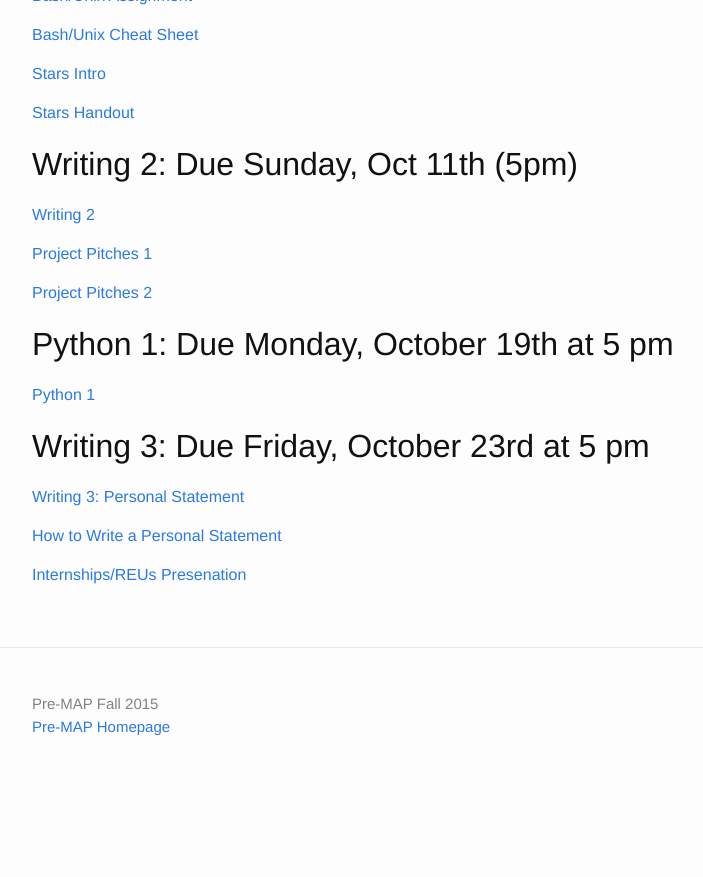
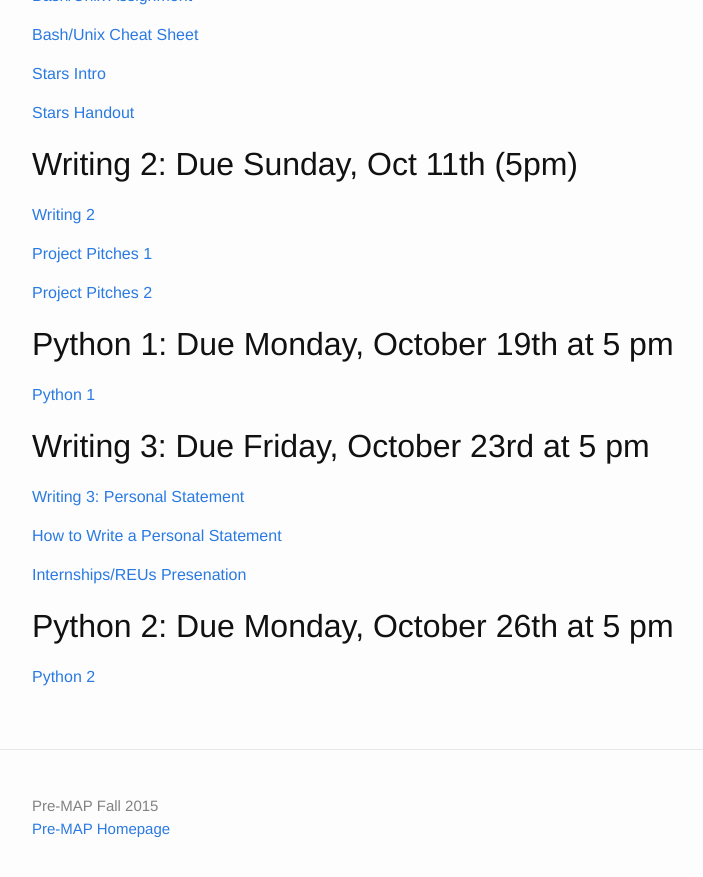
Before and after one commit to kgarofali/Pre-MAP, a Jekyll site: the page built from assignments.md, in a window 1280 px wide and 900 px high, scrolled down 644 px. Shown: the top 877 px of the window, without its empty margins (238-941 px from the left). Built offline with Jekyll 4.4.1, drawn with Linux system fonts in a browser that asks for light colours; before the commit the page ends 1442 px from its top, so only the background shows below that.

Commit message:
adding python2 hw

```diff
--- a/assignments.md
+++ b/assignments.md
@@ -44,3 +44,7 @@ permalink: assignments/
 [How to Write a Personal Statement](../docs/writing_personal_statements.pdf)
 
 [Internships/REUs Presenation](../docs/Summer_Internships.pdf)
+
+## Python 2: Due Monday, October 26th at 5 pm
+
+[Python 2](../docs/Python2.pdf)
```
Also changed, not shown: 1 other file.
